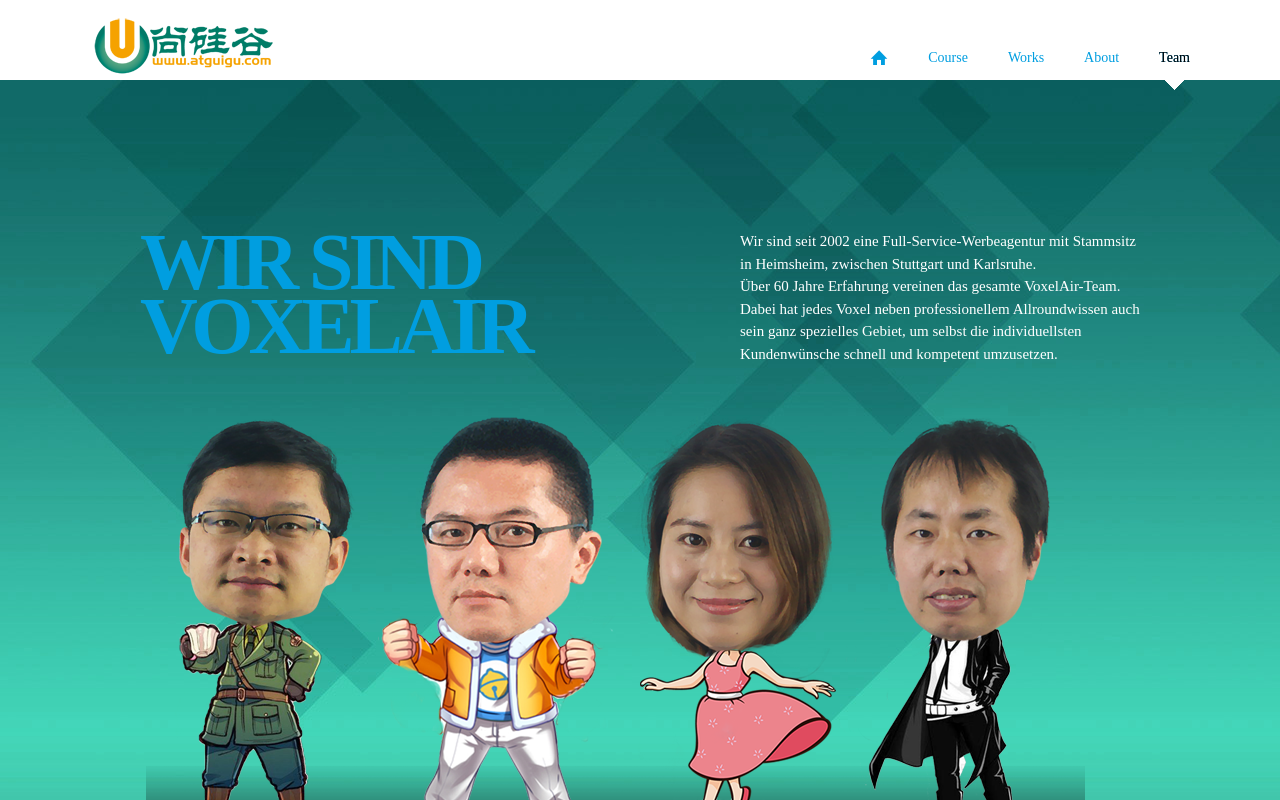
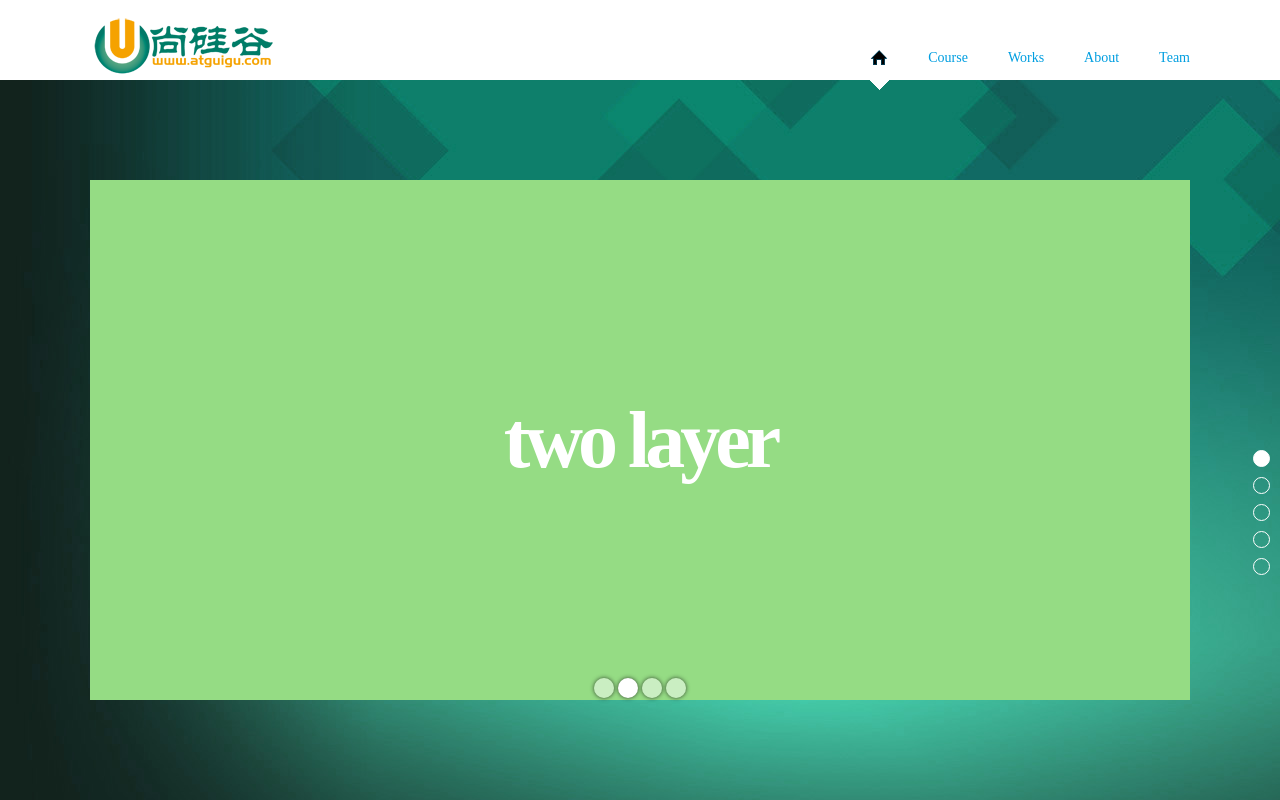
Before and after one commit to lyuzhang/project-fistPC, a website built with webpack: page src/index.html in a window 1280 px wide. Built offline with nearby package versions, Linux system fonts and the light colour scheme.

Commit message:
侧边导航

```diff
--- /dev/null
+++ b/bubble-test/canvas bubble.js
@@ -0,0 +1,3 @@
+/**
+ * Created by DeLL on 2018/11/26.
+ */
--- a/src/index.html
+++ b/src/index.html
@@ -45,7 +45,7 @@
 
   </div>
   <div id="content">
-    <ul>
+    <ul class="content-list">
       <li>
         <section class="home">
           <!--轮播区-->
@@ -236,6 +236,13 @@
         </section>
       </li>
     </ul>
+    <ul class="content-nav">
+      <li class="active"></li>
+      <li></li>
+      <li></li>
+      <li></li>
+      <li></li>
+    </ul>
 
   </div>
  </div>
--- a/src/js/main.js
+++ b/src/js/main.js
@@ -169,7 +169,14 @@
     event.preventDefault && event.preventDefault();
     return false;
   }
-  move(4);
+  move(0);
+
+
+  //侧边导航定义的变量
+  const contentNavNode = document.querySelector('.content-nav');
+  const contentNavLiNodes = document.querySelectorAll(('.content-nav li'));
+  const contentNavLiNodesL = contentNavLiNodes.length;
+
   function move(nowIndex) {
       for (var j = 0; j < L; j++) {
         navLiNodes[j].className = '';
@@ -187,6 +194,20 @@
         ulNode.style.top = -nowIndex * contentHeight + 'px';
 
       }
+
+
+
+  }
+
+  //侧边导航
+  for (let i = 0; i < contentNavLiNodesL; i++){
+    contentNavLiNodes[i].onclick = function () {
+      for(var j = 0; j < contentNavLiNodesL; j++){
+        contentNavLiNodes[j].className = '';
+      }
+      this.className = 'active';
+      move(i);
+    }
   }
 
 }
--- a/src/less/index.less
+++ b/src/less/index.less
@@ -88,7 +88,7 @@
     bottom: 0;
     right: 0;
   //  background-color: green;
-    >ul{
+    .content-list{
       position: absolute;
       top: 0;//解决第一次点击无过渡的效果
       width: 100%;
@@ -417,6 +417,21 @@
         }
       }
     }
+    .content-nav{
+      position: absolute;
+      right: 10px;
+      top: 50%;
+      li{
+        width: 15px;
+        height: 15px;
+        border: 1px solid white;
+        margin-top: 10px;
+        border-radius: 50%;
+        &.active{
+          background-color: white;
+        }
+      }
+    }
   }
 
   }
```
Also changed, not shown: bubble-test/canvas-bubble.html (added, +10 -0 lines).
